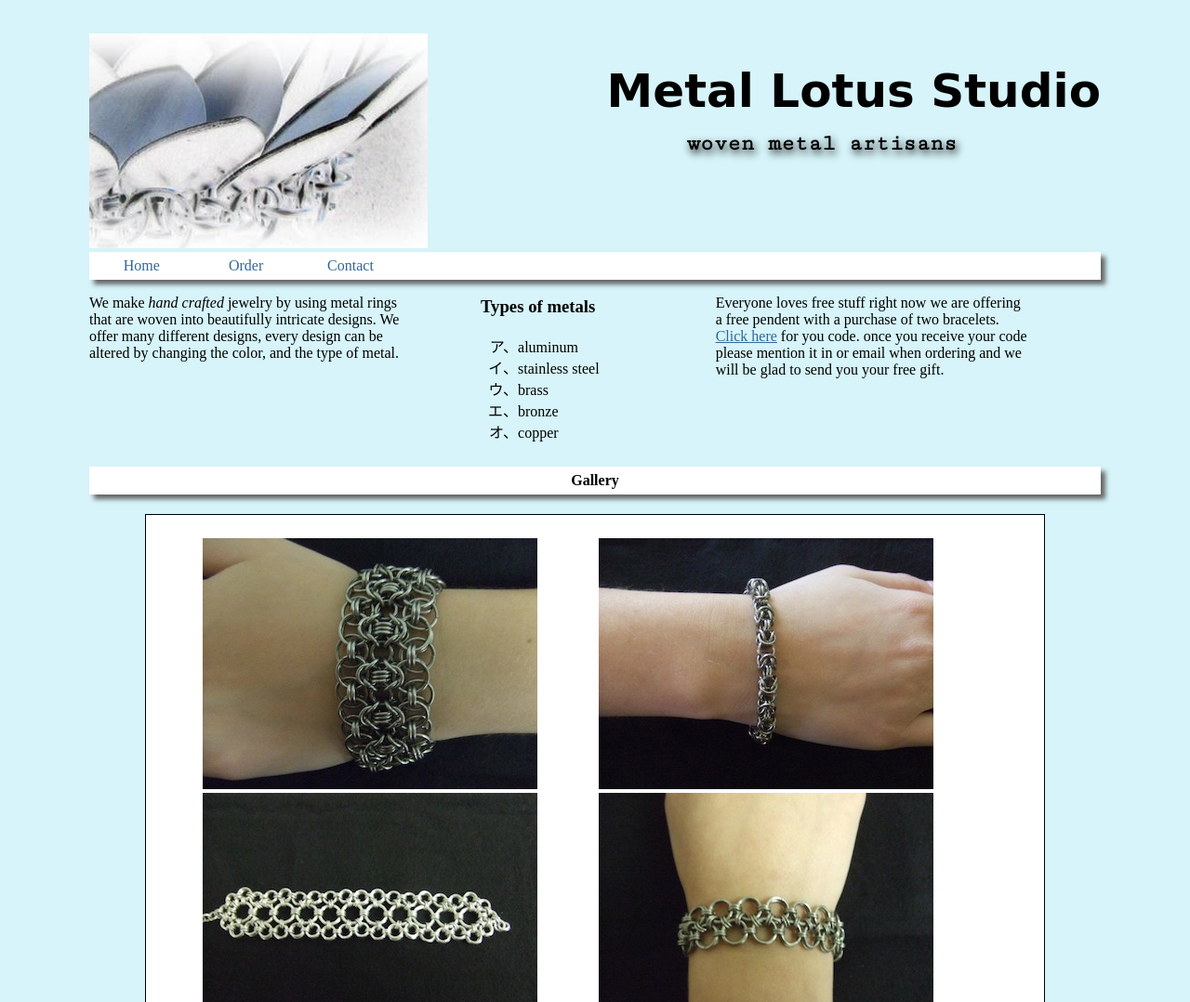
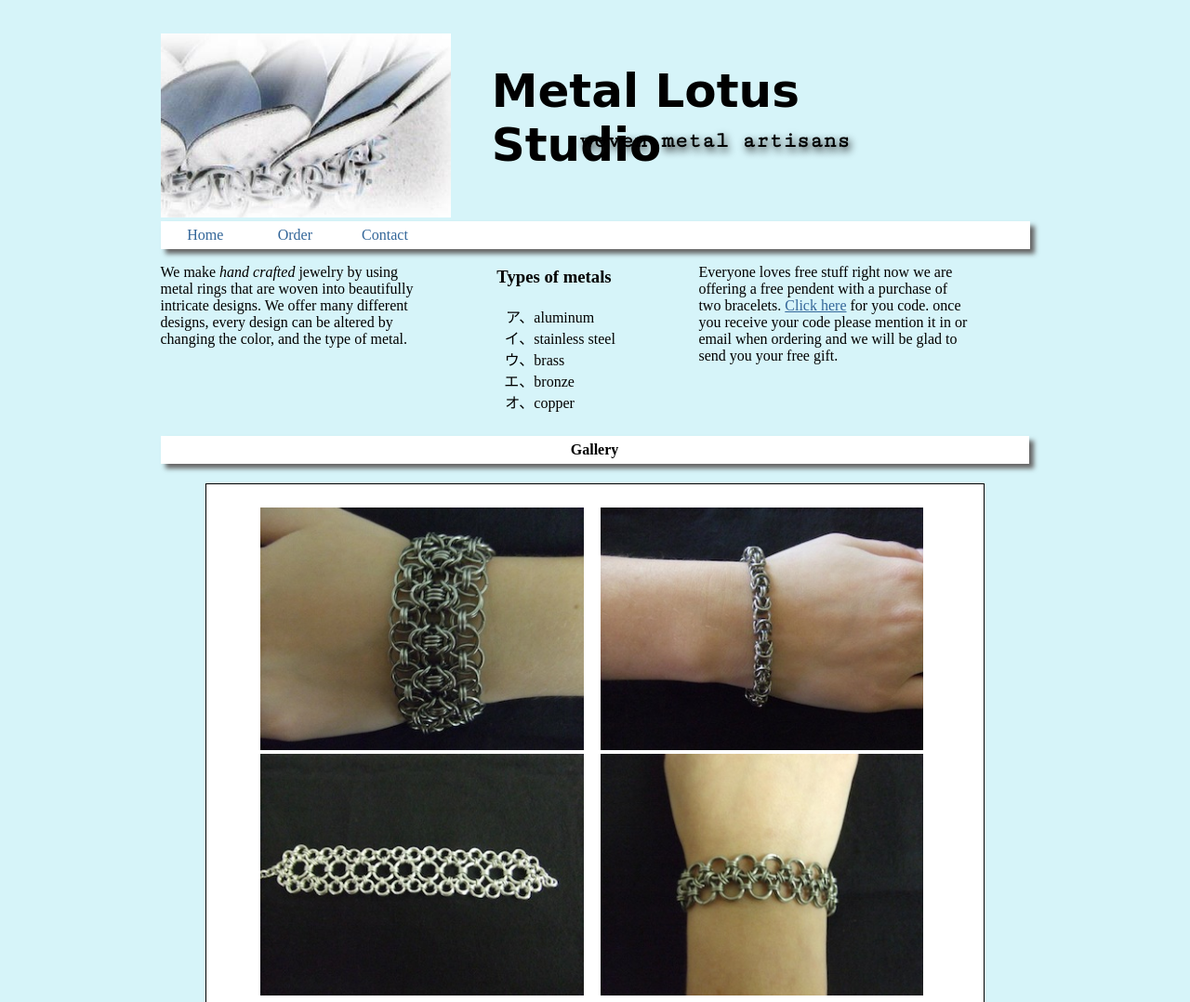
Before and after one commit to gkellne2/wsd, a plain HTML site: page index.html in a window 1280 px wide. Shown: the top 1078 px of the page at 93% size. Drawn offline with Linux system fonts and the light colour scheme; a web font is replaced by a local one.

Commit message:
fixed problems

```diff
--- a/css/main.css
+++ b/css/main.css
@@ -1,6 +1,6 @@
 body{
 	padding:02.7777778%; /*25px/900px*/
-	max-width: 85%; /*935px*/
+	max-width:935px;
 	margin: 0 auto;
 	font:100%;/*16px*/
 	background-color: rgba(51,204,225,.2);
@@ -10,16 +10,17 @@ h1{
 	font-family: 'Sofadi One', cursive;
 	font-size:3.125em; /*50px*/
 	float:right;
-	width:052.783726; /*493px*/
+	width:52.783726%; /*493px*/
+	margin-right:09.127789%; /*45px*/
 }
 
 h2{
 	font-family: 'Cutive Mono', serif;
 	font:1em;
 	float:right;
-	width:032.919255%; /*318px*/
-	margin-right:08.0213904%;/*75px*/
-	margin-top: -130px;
+	width:32.919255%; /*318px*/
+	margin-right:18.823529%;/*175px*/
+	margin-top: -100px;
 	text-shadow: 2px 4px 8px #111;
 }
 #navagation{
@@ -35,7 +36,7 @@ h2{
 }
 
 #navagation li{
-	width:010.330579%;/*100px*/
+	width:10.330579%;/*100px*/
 	float:left;
 }
 
@@ -48,18 +49,18 @@ h2{
 }
 section p{
 	font:1em;
-	width: 030.959752%;/*300px*/
+	width: 30.959752%;/*300px*/
 	height: 169px;
 	float:left;
 }
 aside{
-	width: 023.219814%;/*225*/
+	width: 23.219814%;/*225*/
 	height: 169px;
 	float:left;
 	padding-left:007.739938%; /*75px*/
 }
 #free{
-	width:030.959752% /*300px*/
+	width:30.959752% /*300px*/
 }
 
 h3{
@@ -89,7 +90,7 @@ h4{
 	height:30px;
 	line-height:30px;
 	text-align:center;
-	width:99.896801% /*968px*/
+	width:99.896801%; /*968px*/
 	-moz-box-shadow:5px 5px 5px #666;
 	-webkit-box-shadow:5px 5px 5px #666;
 	box-shadow:5px 5px 5px #666;
@@ -101,7 +102,7 @@ h5{
 	height:30px;
 	line-height:30px;
 	text-align:center;
-	width:99.896801% /*968px*/
+	width:99.896801%; /*968px*/
 	-moz-box-shadow:5px 5px 5px #666;
 	-webkit-box-shadow:5px 5px 5px #666;
 	box-shadow:5px 5px 5px #666;
@@ -127,6 +128,7 @@ img{
 }
 div{
 	width:033.469806%; /*372px*/
+}
 
 
 /*media queries
@@ -134,18 +136,19 @@ div{
 ============================================================================= */
 
 /*Tablet Portrait size to standard 935px (devices and browsers)*/
-	@media screen and (min-width:082.139037%/*768px*/)and(max-width:099.893048%/*934px*/){
-		body{
-			background-color:rgba(204,204,204,.2);
-		}
-
+@media screen and (min-width:768px)and(max-width:934px){
+	body{background-color:green;}
 }
 
 /*Mobile Landscape  size to Tablet Portrait (devices and browsers)*/
 @media only screen and (min-width:480px)and(max-width:767px){
+
+
 }
 
 
 /*Mobile Portrait Size to Mobile Landscape Size (devices and browsers)*/
 @media only screen and (max-width:479px){
+
+
 }
--- a/index.html
+++ b/index.html
@@ -3,7 +3,7 @@
 
 	<head>
 		<meta charset="utf-8">
-		<meta name="viewport" content="width=device-width, initial-scale=1.0">
+		<meta name="viewport" content="width=device-width, initial-scale=1, maximum-scale=1">
 		<title>Metal Lotus Studios</title>
 		<link rel="stylesheet" href="css/main.css">
 		<link href='http://fonts.googleapis.com/css?family=Sofadi+One' rel='stylesheet'
```
